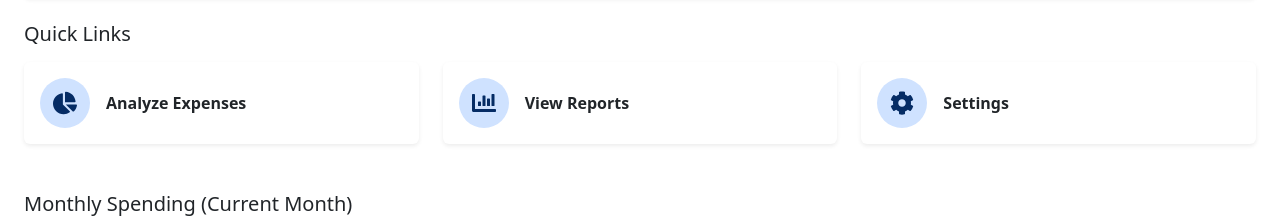
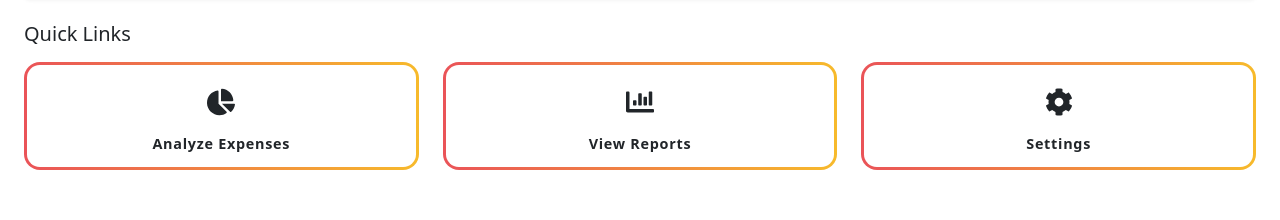
Before and after one commit to HarunUYGUC/Expense-Tracker, a React (Vite) app: page / in a window 1280 px wide. Shown: the part 338-558 px from the top of the page. Built offline with nearby package versions, Linux system fonts and the light colour scheme; no server answers.

Commit message:
Quick Links Magic Card Effect

```diff
--- a/src/App.css
+++ b/src/App.css
@@ -873,3 +873,74 @@
   box-shadow: 0px 0px 30px 1px rgba(0, 255, 117, 0.30);
 }
 /* Magic Card Hover Effect Finished */
+
+/* Quick Links Magic Card Effect */
+.magic-link-card {
+  --background: linear-gradient(to left, #f7ba2b 0%, #ea5358 100%);
+  width: 100%;
+  height: 100%;
+  min-height: 100px;
+  padding: 3px;
+  border-radius: 1rem;
+  overflow: visible;
+  background: #f7ba2b;
+  background: var(--background);
+  position: relative;
+  z-index: 1;
+  text-decoration: none;
+  transition: transform 0.3s ease;
+}
+
+.magic-link-card::after {
+  position: absolute;
+  content: "";
+  top: 20px; /* Gölge konumu */
+  left: 0;
+  right: 0;
+  z-index: -1;
+  height: 100%;
+  width: 100%;
+  transform: scale(0.8);
+  filter: blur(20px);
+  background: #f7ba2b;
+  background: var(--background);
+  transition: opacity .5s;
+  opacity: 0;
+}
+
+/* İç Kısım */
+.magic-link-info {
+  --color: var(--bs-body-color);
+  background: var(--bs-body-bg);
+  color: var(--color);
+  display: flex;
+  flex-direction: column;
+  justify-content: center;
+  align-items: center;
+  width: 100%;
+  height: 100%;
+  overflow: visible;
+  border-radius: .8rem;
+  padding: 0.8rem;
+  transition: all 0.3s ease;
+}
+
+.magic-link-title {
+  font-weight: bold;
+  letter-spacing: .05em;
+  margin-top: 5px;
+  font-size: 0.9rem;
+}
+
+.magic-link-card:hover {
+  transform: translateY(-3px);
+}
+
+.magic-link-card:hover::after {
+  opacity: 1;
+}
+
+.magic-link-card:hover .magic-link-info {
+  color: #ea5358;
+}
+/* Quick Links Magic Card Effect Finished */
--- a/src/pages/Dashboard.jsx
+++ b/src/pages/Dashboard.jsx
@@ -62,7 +62,6 @@ function Dashboard() {
   // 2. AYLIK TOPLAM HARCAMAYI HESAPLAMA
   useEffect(() => {
     if (user) {
-      // Bu ayın başlangıç ve bitiş tarihlerini hesapla
       const now = new Date();
       const startOfMonth = new Date(now.getFullYear(), now.getMonth(), 1);
       const endOfMonth = new Date(now.getFullYear(), now.getMonth() + 1, 0, 23, 59, 59);
@@ -218,13 +217,14 @@ function Dashboard() {
         <div className="row mb-4">
           {dashboardData.quickLinks.map(link => (
             <div key={link.id} className="col-lg-4 col-md-6 mb-4">
-              <Link to={link.to} className="text-decoration-none text-dark">
-                <div className="card border-0 shadow-sm p-3 quick-link-card">
-                  <div className="d-flex align-items-center">
-                    <div className="quick-link-icon me-3">
+
+              <Link to={link.to} className="text-decoration-none">
+                <div className="magic-link-card">
+                  <div className="magic-link-info">
+                    <div className="fs-3 mb-2">
                       <link.icon />
                     </div>
-                    <span className="fw-bold">{link.title}</span>
+                    <p className="magic-link-title mb-0">{link.title}</p>
                   </div>
                 </div>
               </Link>
@@ -271,7 +271,6 @@ function Dashboard() {
               </div>
             </div>
           </div>
-
         </div>
 
       </div>
```
